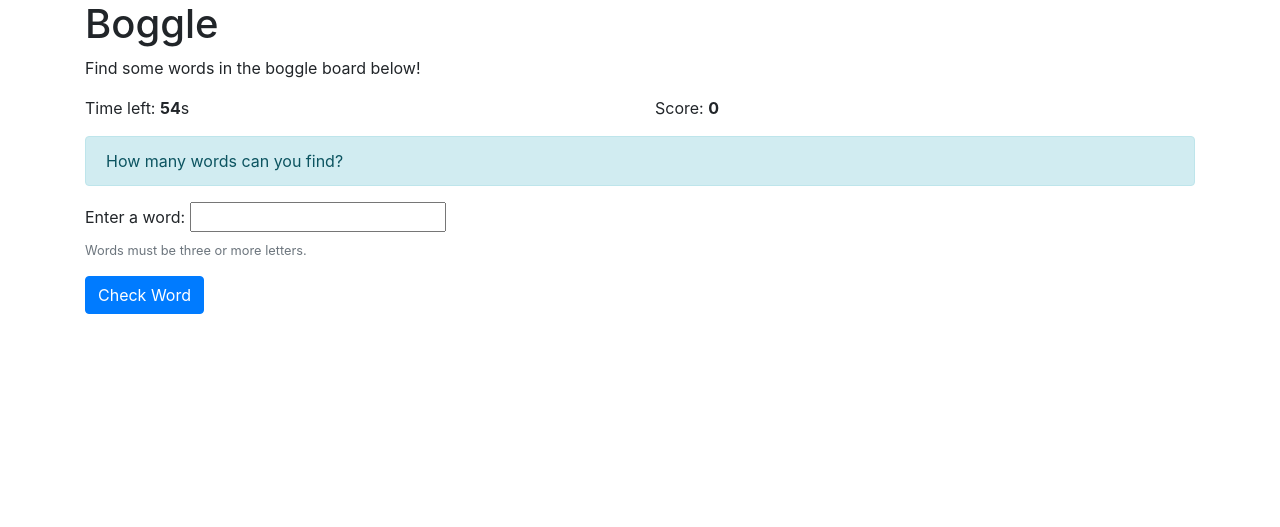
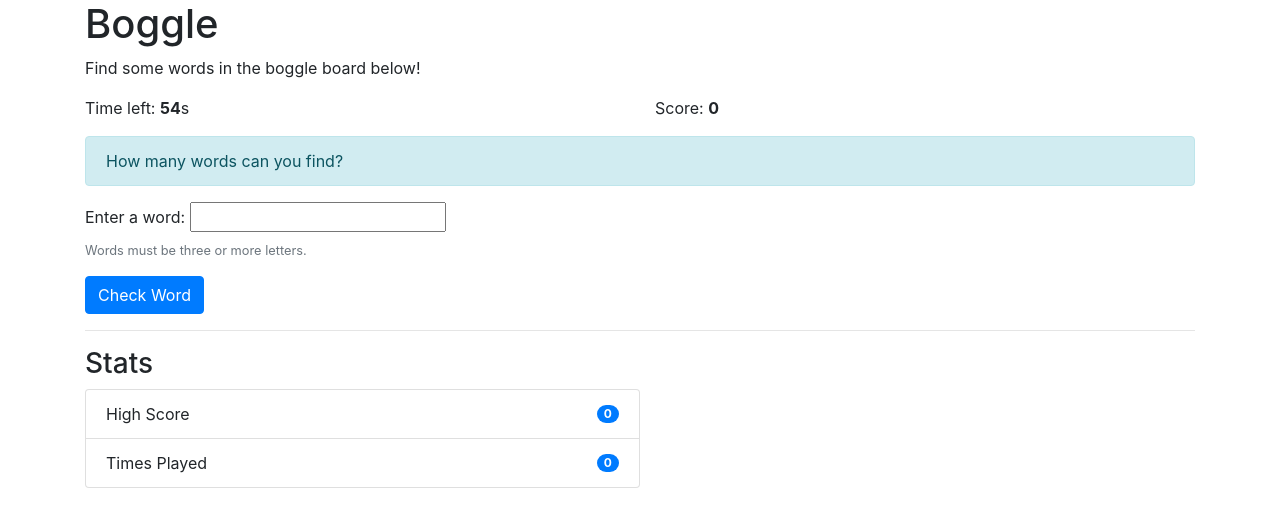
Before and after one commit to yukonnor/bootcamp-flask-boggle, a Flask app: template templates/board.html in a window 1280 px wide. Shown: the top 527 px of the page. Run offline with Flask 2, Linux system fonts and the light colour scheme; the template is opened without the code that fills it, so the values that code supplies are empty; parts of the project's set-up code (start-up, migrations or seed data) failed here and were passed over.

Commit message:
show stats list

```diff
--- a/static/script.js
+++ b/static/script.js
@@ -5,8 +5,11 @@ const $wordInput = $("#word-guess");
 const $resultContainer = $("#result");
 const $score = $("#score");
 const $time = $("#time");
+const $highScore = $("high-score");
+const $timesPlayed = $("times-played");
 
 let score = 0;
+let timesPlayed = 0;
 let gameActive = true;
 
 // make a request to the server to see if the word is valid
@@ -81,6 +84,7 @@ function countdown() {
     --timeLeft;
 
     // Update display
+    // TODO: Show time left in badge. Change badge color when <10s.
     $time.text(timeLeft);
 
     // Check if timer has reached 0
@@ -88,12 +92,14 @@ function countdown() {
         clearInterval(timerInterval); // Stop the interval
         gameActive = false;
         disableForm();
+        submitScore(score);
     }
 }
 
 // Set up the interval
 const timerInterval = setInterval(countdown, 1000); // Execute countdown every second
 
+/* Disable the form when the timer is done */
 function disableForm() {
     // update messaging
     $resultContainer.removeClass("alert-success alert-danger alert-warning alert-info");
@@ -103,3 +109,12 @@ function disableForm() {
     // disable form
     $formFields.prop("disabled", true);
 }
+
+async function submitScore(score) {
+    // make a POST request to /check-word with the word as
+    const response = await axios.post("/check-word", { params: { "word-guess": word } });
+
+    console.log(`check_word() response.data: ${JSON.stringify(response.data)}`);
+
+    return response.data["result"];
+}
--- a/templates/board.html
+++ b/templates/board.html
@@ -32,5 +32,17 @@
     <button type="submit" class="btn btn-primary">Check Word</button>
     </fieldset>
   </form>
+  <hr>
+  <h3>Stats</h3>
+  <ul id="stats" class="list-group">
+    <li class="list-group-item d-flex justify-content-between align-items-center col-md-6">
+        High Score
+        <span id="high-score" class="badge badge-primary badge-pill">0</span>
+    </li>
+    <li class="list-group-item d-flex justify-content-between align-items-center col-md-6">
+        Times Played
+        <span id="times-played" class="badge badge-primary badge-pill">0</span>
+    </li>
+  </ul>
 </div>
 {% endblock %}
```
